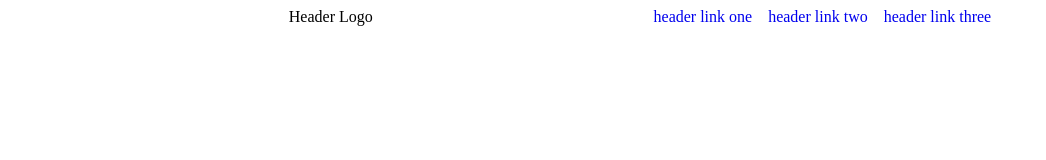
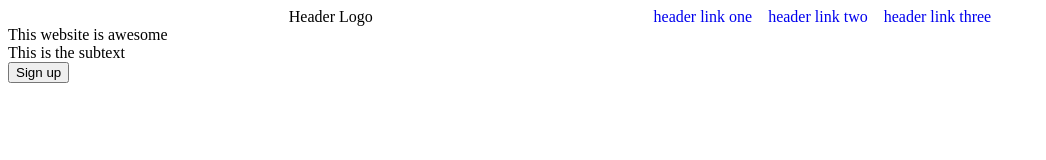
Before and after one commit to MSchwartz55/OdinLandingPage, a plain HTML site: page index.html in a window 1280 px wide. Shown: the whole page, without its empty margins (0-1046 px from the left). Drawn offline with Linux system fonts and the light colour scheme.

Commit message:
Added a sign-up section in index.html and the corresponding sign-up class in style.css

```diff
--- a/index.html
+++ b/index.html
@@ -18,7 +18,14 @@
             <li><a href="#">header link two</a></li>
             <li><a href="#">header link three</a></li>
         </ul>
+    </div>
 
+    <div class="sign-up">
+        <div>
+            <div> This website is awesome </div>
+            <div> This is the subtext </div>
+            <button> Sign up </button>
+        </div>
     </div>
 </body>
 
--- a/style.css
+++ b/style.css
@@ -14,3 +14,7 @@ a{
     display: flex;
     justify-content: space-evenly;
 }
+
+.sign-up{
+
+}
```
